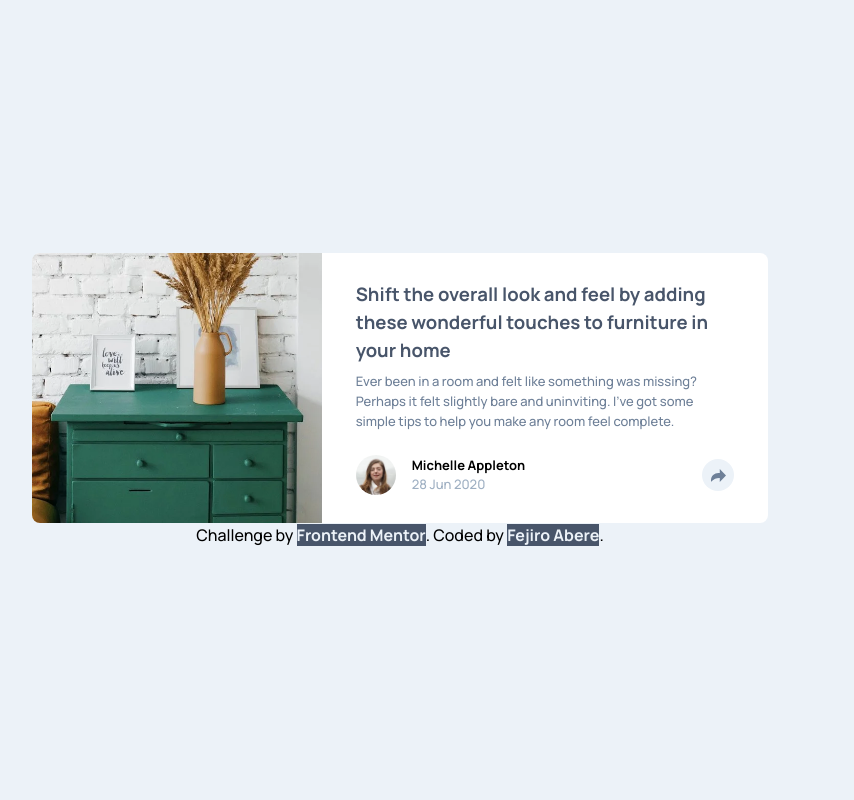
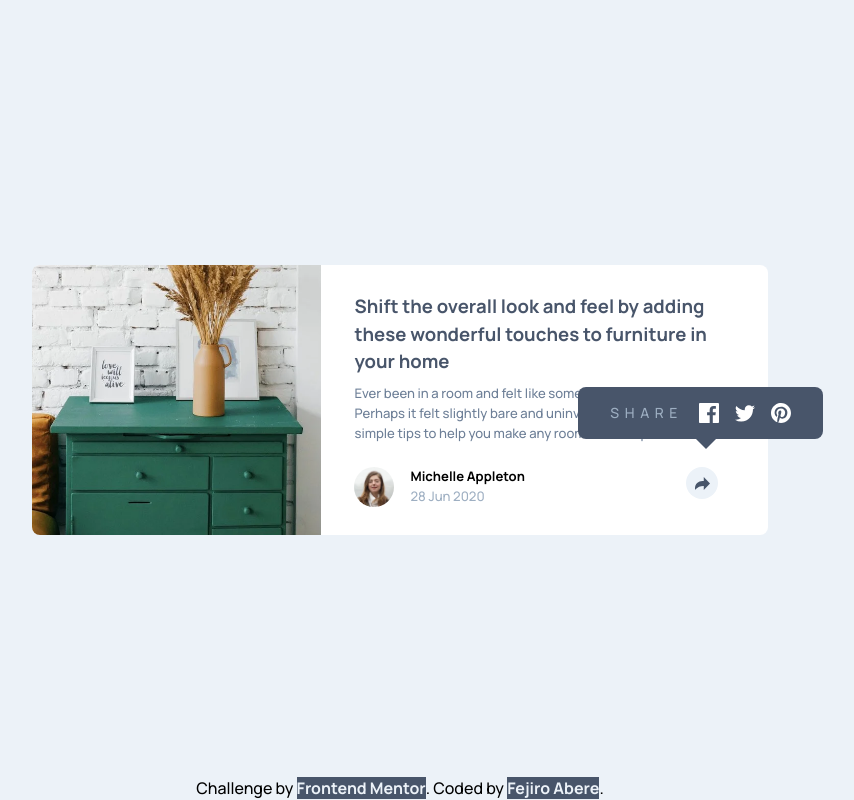
Before and after one commit to Fejiro001/article-preview-component-master, a website: page index.html in a window 1280 px wide. Both pictures are taken after a click on the button "Share on social media". Shown: the whole page, without its empty margins (240-1094 px from the left). Drawn offline with Linux system fonts and the light colour scheme.

Commit message:
finished styling

```diff
--- a/css/style.css
+++ b/css/style.css
@@ -11,3 +11,28 @@
     font-weight: 500 700;
   }
 }
+
+@layer components {
+  .mobile-tooltip {
+    @apply absolute flex flex-wrap right-0 bottom-0 p-7 w-full z-10 rounded-t-none rounded-b-lg gap-4 bg-dark-grayish-blue me-0 items-center;
+  }
+  @media (min-width: 850px) {
+    .mobile-tooltip {
+      @apply rounded-lg right-[-55px] bottom-24 py-4 px-8 w-fit;
+    }
+    .mobile-tooltip::after {
+      content: "";
+      position: absolute;
+      top: 100%;
+      left: 50%;
+      margin-left: -5px;
+      border-width: 10px;
+      border-style: solid;
+      border-color: hsl(217, 19%, 35%) transparent transparent transparent;
+    }
+  }
+}
+
+.show {
+  @apply animate-fadeIn visible;
+}
--- a/index.html
+++ b/index.html
@@ -34,36 +34,40 @@
   </head>
 
   <body
-    class="bg-light-grayish-blue flex flex-col items-center justify-center min-h-screen font-primary p-6"
+    class="relative bg-light-grayish-blue flex flex-col items-center justify-center min-h-screen font-primary p-6"
   >
     <main
-      class="space-y-8 sm:space-y-0 rounded-lg bg-white mx-auto container overflow-clip sm:flex sm:max-w-[46rem]"
+      class="relative space-y-8 md:space-y-0 rounded-lg bg-white mx-auto container md:flex md:max-w-[46rem]"
     >
       <div
         role="img"
-        class="h-[200px] sm:w-[48rem] sm:h-auto bg-no-repeat bg-center bg-cover [background-image:url('../assets/images/drawers.webp')]"
+        class="rounded-[0.5rem_0.5rem_0_0] md:rounded-[0.5rem_0_0_0.5rem] h-[200px] md:w-[48rem] md:h-auto bg-no-repeat bg-center bg-cover [background-image:url('../assets/images/drawers.webp')]"
       ></div>
 
-      <section class="px-[2.1rem] gap-14 sm:gap-6 flex flex-col pb-6 sm:py-7">
+      <section
+        class="px-[2.1rem] gap-10 md:gap-6 flex flex-col pb-[1.4rem] md:py-7"
+      >
         <div class="space-y-2">
           <h1 class="text-dark-grayish-blue font-bold text-base text-pretty">
             Shift the overall look and feel by adding these wonderful touches to
             furniture in your home
           </h1>
 
-          <p class="text-desaturated-blue font-medium text-paragraph text-wrap">
+          <p
+            class="text-desaturated-blue font-medium text-paragraph text-pretty"
+          >
             Ever been in a room and felt like something was missing? Perhaps it
             felt slightly bare and uninviting. I've got some simple tips to help
             you make any room feel complete.
           </p>
         </div>
 
-        <div class="mt-auto flex gap-4 items-center flex-wrap">
+        <div class="mt-auto flex gap-4 md:items-start items-end flex-wrap">
           <div class="size-10">
             <img
               class="size-10 rounded-full"
               src="./assets/images/avatar-michelle.webp"
-              alt=""
+              alt="Michelle Appleton profile image"
             />
           </div>
 
@@ -72,57 +76,65 @@
             <span class="font-medium text-grayish-blue">28 Jun 2020</span>
           </p>
 
-          <div class="ms-auto relative">
-
-            <!-- <div
-              class="w-32 right-0 flex bg-desaturated-blue"
-              role="tooltip"
-              aria-hidden="true"
-            >
-              <span id="socialModalTitle">Share</span>
-              <ul class="flex" id="socialLinks">
-                <li class="size-5">
+          <!-- TOOLTIP -->
+          <div class="ms-auto">
+            <div id="tooltip" class="invisible mobile-tooltip" role="tooltip" aria-hidden="false">
+              <span
+                class="text-sm text-grayish-blue uppercase tracking-[0.4em]"
+                id="socialModalTitle"
+                >Share</span
+              >
+              <ul class="flex flex-wrap gap-4 items-center" id="socialLinks">
+                <li aria-label="facebook link" class="size-5">
                   <img src="./assets/images/icon-facebook.svg" alt="" />
                 </li>
-                <li class="size-5">
+                <li aria-label="twitter link" class="w-5 h-[16px]">
                   <img src="./assets/images/icon-twitter.svg" alt="" />
                 </li>
-                <li class="size-5">
+                <li aria-label="pinterest link" class="size-5">
                   <img src="./assets/images/icon-pinterest.svg" alt="" />
                 </li>
               </ul>
-            </div> -->
+            </div>
 
             <button
-              class="flex justify-center items-center bg-light-grayish-blue p-2 h-8 w-8 rounded-full"
+              id="share-button"
+              class="group hover:bg-desaturated-blue active:bg-desaturated-blue relative z-10 flex justify-center items-center bg-light-grayish-blue p-2 h-8 w-8 rounded-full md:me-4"
               aria-label="Share on social media"
             >
-              <img
-                class=""
-                src="./assets/images/icon-share.svg"
+              <svg
                 aria-describedby="sharebutton"
-                alt=""
-              />
+                xmlns="http://www.w3.org/2000/svg"
+                width="15"
+                height="13"
+              >
+                <path
+                  class="fill-dark-grayish-blue group-hover:fill-light-grayish-blue group-active:fill-light-grayish-blue"
+                  d="M15 6.495L8.766.014V3.88H7.441C3.33 3.88 0 7.039 0 10.936v2.049l.589-.612C2.59 10.294 5.422 9.11 8.39 9.11h.375v3.867L15 6.495z"
+                />
+              </svg>
             </button>
           </div>
         </div>
       </section>
     </main>
 
-    <footer class="attribution">
+    <footer class="mt-4 absolute bottom-0 text-center">
       Challenge by
       <a
-        class="font-bold bg-dark-grayish-blue text-light-grayish-blue"
+        class="font-bold bg-dark-grayish-blue text-light-grayish-blue hover:text-dark-grayish-blue hover:bg-light-grayish-blue focus:text-dark-grayish-blue focus:bg-light-grayish-blue"
         href="https://www.frontendmentor.io?ref=challenge"
         target="_blank"
         >Frontend Mentor</a
       >. Coded by
       <a
-        class="font-bold bg-dark-grayish-blue text-light-grayish-blue"
+        class="font-bold bg-dark-grayish-blue text-light-grayish-blue hover:text-dark-grayish-blue hover:bg-light-grayish-blue focus:text-dark-grayish-blue focus:bg-light-grayish-blue"
         target="_blank"
         href="https://www.frontendmentor.io/profile/Fejiro001"
         >Fejiro Abere</a
       >.
     </footer>
+
+    <script src="script.js"></script>
   </body>
 </html>
--- /dev/null
+++ b/script.js
@@ -0,0 +1,8 @@
+const shareButton = document.getElementById("share-button");
+let tooltip = document.getElementById("tooltip");
+
+const openToolTip = () => {
+  tooltip.classList.toggle("show");
+};
+
+shareButton.addEventListener("click", openToolTip);
--- a/tailwind.config.js
+++ b/tailwind.config.js
@@ -2,6 +2,9 @@
 module.exports = {
   content: ["index.html"],
   theme: {
+    screens: {
+      md: "850px",
+    },
     extend: {
       colors: {
         "desaturated-blue": "hsl(214, 17%, 51%)",
@@ -10,12 +13,21 @@ module.exports = {
         "light-grayish-blue": "hsl(210, 46%, 95%)",
       },
       fontFamily: {
-        primary: ["Manrope","sans-serif"]
+        primary: ["Manrope", "sans-serif"],
       },
       fontSize: {
         base: "clamp(1rem, 1.45vw, 3rem)",
-        paragraph: "clamp(0.813rem, .45vw, 2rem)"
-      }
+        paragraph: "clamp(0.819rem, .45vw, 2rem)",
+      },
+      keyframes: {
+        fadeIn: {
+          from: { opacity: 0 },
+          to: { opacity: 1 },
+        },
+      },
+      animation: {
+        fadeIn: "fadeIn 0.4s ease-in-out",
+      },
     },
   },
   plugins: [],
```
Also changed, not shown: css/output.css. Lines whose indentation alone changed are shown as unchanged.
